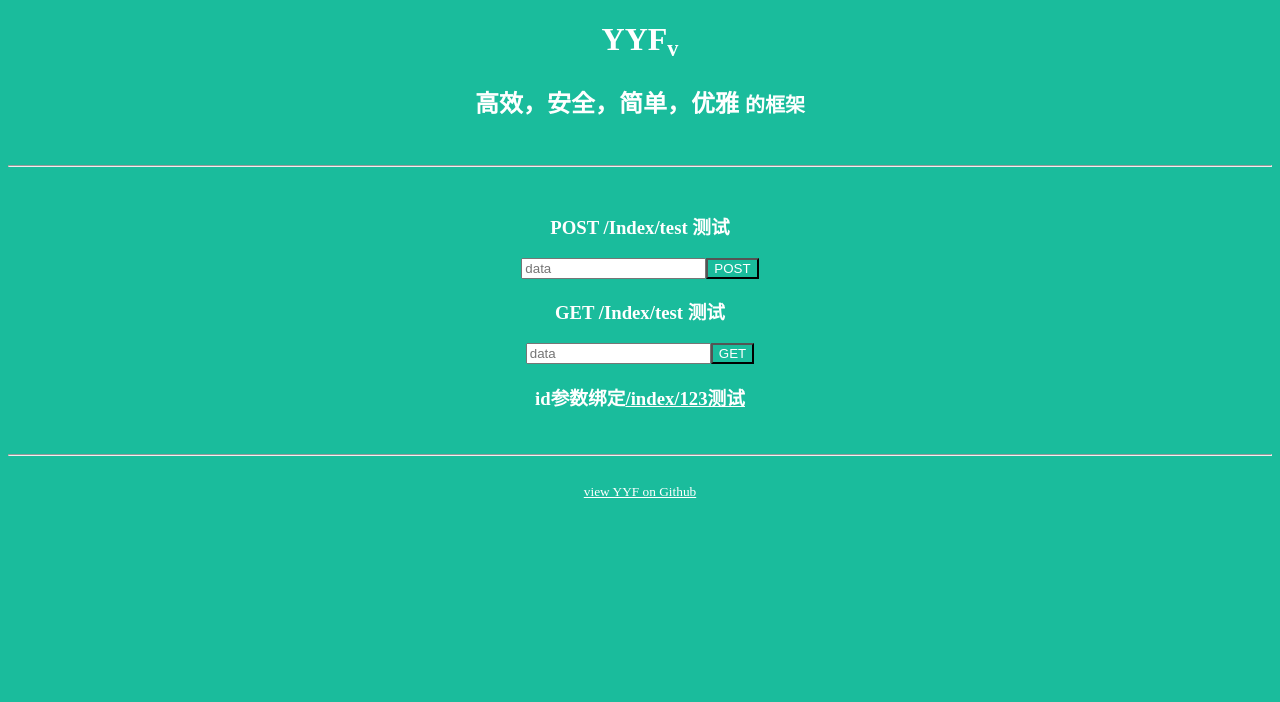
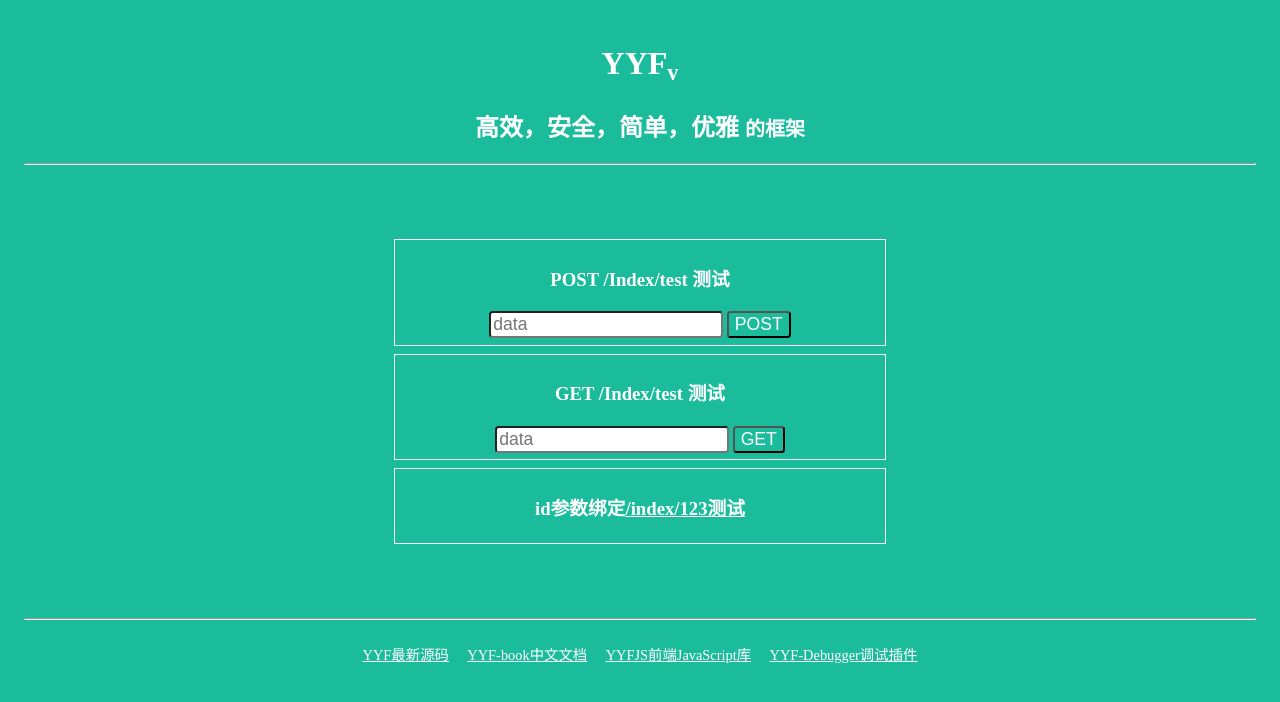
Before and after one commit to YunYinORG/YYF, a PHP site: page /app/views/index/index.phtml in a window 1280 px wide. Shown: the top 702 px of the page. Run offline with PHP 8.4, Linux system fonts and the light colour scheme; the template is opened without the code that fills it, so the values that code supplies are empty.

Commit message:
更新demo界面

```diff
--- a/app/views/index/index.phtml
+++ b/app/views/index/index.phtml
@@ -2,24 +2,57 @@
 <html>
     <head>
         <title>YYF-YUNYIN YAF FRAMEWORK</title>
+        <meta name="viewport" content="width=device-width, initial-scale=1">
         <style type="text/css">
         body,button,a{text-align: center;color: rgb(255,255,255);background: rgb(26,188,156);}
+        .form {
+            border: 1px solid;
+            margin: .5em auto;
+            padding: .3em;
+            max-width:30rem;
+        }
+        body{padding:1em}
+        main{margin: 6%}
+        Input,button{
+            font-size:1.1rem;
+            margin: .1em;
+            border-radius: .2em;
+        }
+        ul{padding: 0}
+        ul li{
+            display:inline-block;
+            font-size:.9em;
+            padding:.5em;
+        }
         </style>
     </head>
     <body>
         <h1>YYF<small><sub>v<?php echo $version?></sub></small></h1>
         <h2>高效，安全，简单，优雅 <small>的框架</small></h2>
-        <br/><hr/><br/>
-        <form action="<?php echo $url?>/Index/test" method='post'>
+        <hr/>
+
+        <main>
+        <form class="form" action="<?php echo $url?>/Index/test" method='post'>
             <h3>POST /Index/test 测试</h3>
             <input name="data" placeholder='data' type="text"/><button>POST</button>
         </form>
-        <form action="<?php echo $url?>/Index/test" method='get'>
+        <form class="form" action="<?php echo $url?>/Index/test" method='get'>
             <h3>GET /Index/test 测试</h3>
             <input name="data" placeholder='data' type="text"/><button>GET</button>
         </form>
+        <div class="form">
             <h3>id参数绑定<a href="<?php echo $url?>/Index/123">/index/123测试</a></h3>
-        <br/><hr/><br/>
-    <footer><small><a href="https://github.com/YunYinORG/YYF/">view YYF on Github</a></small></footer>
+        </div>
+        </main>
+
+       <hr/>
+    <footer>
+        <ul>
+            <li><a href="https://github.com/YunYinORG/YYF/">YYF最新源码</a></li>
+            <li><a href="https://yyf.newfuture.cc/">YYF-book中文文档</a></li>
+            <li><a href="https://github.com/YunYinORG/YYFJS">YYFJS前端JavaScript库</a></li>
+            <li><a href="http://debugger.newfuture.cc/">YYF-Debugger调试插件</a></li>
+        </ul>
+    </footer>
 </body>
 </html>
--- a/conf/app.ini
+++ b/conf/app.ini
@@ -1,5 +1,5 @@
 [common];公用配置
-version = 3.0.2-beta
+version = 3.0.3-beta
 application.directory  = APP_PATH "/app/"
 application.library.directory = APP_PATH "/library"
 application.library.namespace = "Storage,Service,Parse"
```
